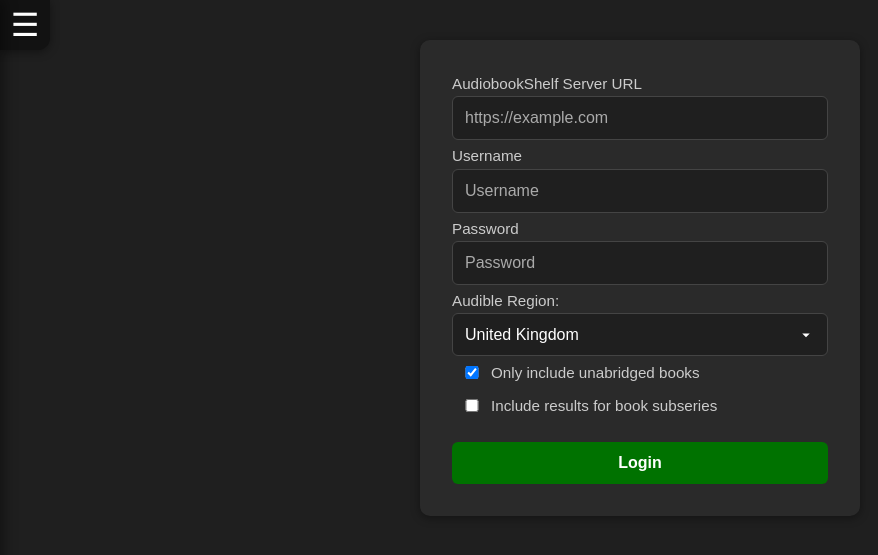
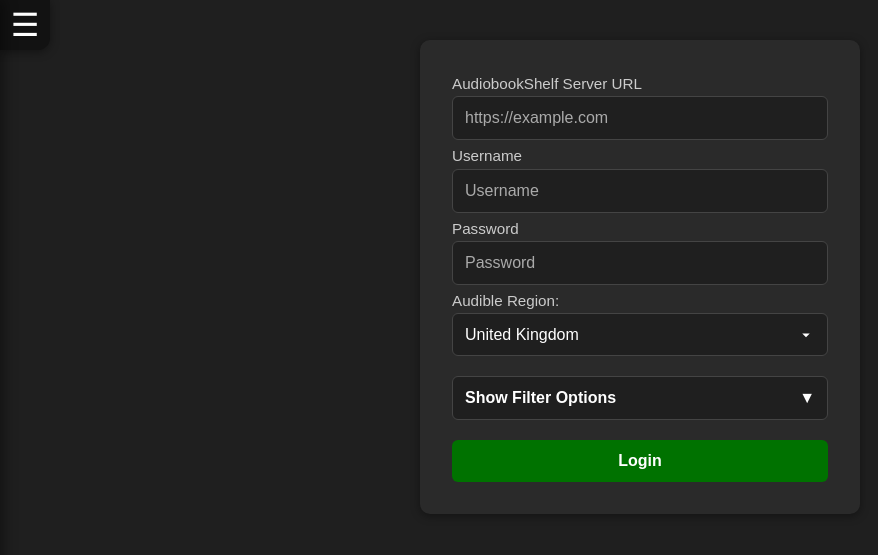
Before and after one commit to xFrieDSpuDx/completeseries, a PHP site: page / in a window 1280 px wide. Shown: the top 555 px of the page, without its empty margins (0-878 px from the left). Run offline with PHP 8.4, Linux system fonts and the light colour scheme.

Commit message:
Added advanced filtering and UI updates

```diff
--- a/index.html
+++ b/index.html
@@ -54,17 +54,38 @@
           <option value="br">Brazil</option>
         </select>
 
-        <div class="checkbox-row">
-          <input type="checkbox" id="filterUnabridged" checked />
-          <label for="filterUnabridged" class="label-checkbox"
-            >Only include unabridged books</label
-          >
-        </div>
-        <div class="checkbox-row">
-          <input type="checkbox" id="includeSubSeries" />
-          <label for="includeSubSeries" class="label-checkbox"
-            >Include results for book subseries</label
-          >
+        <!-- Filter Options Toggle -->
+        <button type="button" id="filterToggleButton" class="filter-toggle-button" style="display: flex; justify-content: space-between; width: 100%">
+          <span>Show Filter Options</span>
+          <span id="filterToggleIcon">▼</span>
+        </button>
+
+        <!-- Collapsible Filter Panel -->
+        <div id="filterPanel" class="filter-panel hidden">
+          <div class="checkbox-row">
+            <input type="checkbox" id="filterUnabridged" checked />
+            <label for="filterUnabridged" class="label-checkbox">Only include unabridged books</label>
+          </div>
+          <div class="checkbox-row">
+            <input type="checkbox" id="includeSubSeries" />
+            <label for="includeSubSeries" class="label-checkbox">Include results for book subseries</label>
+          </div>
+          <div class="checkbox-row">
+            <input type="checkbox" id="ignoreMultiBooks" />
+            <label for="ignoreMultiBooks" class="label-checkbox">Ignore multi-book audiobooks</label>
+          </div>
+          <div class="checkbox-row">
+            <input type="checkbox" id="ignoreNoPositionBooks" />
+            <label for="ignoreNoPositionBooks" class="label-checkbox">Ignore books with no position in a series</label>
+          </div>
+          <div class="checkbox-row">
+            <input type="checkbox" id="ignoreSubPositionBooks" />
+            <label for="ignoreSubPositionBooks" class="label-checkbox">Ignore books with a sub position in a series (e.g. #3.5)</label>
+          </div>
+          <div class="checkbox-row">
+            <input type="checkbox" id="ignoreFutureDateBooks" />
+            <label for="ignoreFutureDateBooks" class="label-checkbox">Ignore books that have not been released yet</label>
+          </div>
         </div>
 
         <button type="submit">Login</button>
--- a/scripts/dataCleaner.js
+++ b/scripts/dataCleaner.js
@@ -59,26 +59,79 @@ export function removeHiddenBooks(existingContent) {
  * @param {Array} seriesMetadata - Full metadata returned from Audible.
  * @returns {Array} - Array of book metadata objects missing from the library.
  */
-export function findMissingBooks(existingContent, seriesMetadata) {
-  const existingAsins = new Set(existingContent.map((book) => book.asin));
+export function findMissingBooks(existingContent, seriesMetadata, formData) {
+  const libraryASINs = new Set(existingContent.map(book => book.asin));
   const missingBooks = [];
 
   for (const series of seriesMetadata) {
-    for (const bookMetadata of series.response) {
-      const asin = bookMetadata.asin;
-      // Only add books that are viable, have an ASIN and are not duplicates of ones already added
-      if (
-        !existingAsins.has(asin) &&
-        isBookViable(bookMetadata) &&
-        !doesBookExistInArray(missingBooks, asin)
-      ) {
-        bookMetadata.seriesAsin = series.seriesAsin;
-        missingBooks.push(bookMetadata);
+    for (const book of series.response) {
+      const asin = book.asin;
+      const bookSeriesArray = book.series || [];
+      const releaseDate = book.releaseDate || new Date();
+
+      if (formData.ignoreNoPositionBooks && hasNoSeriesPosition(bookSeriesArray)) continue;
+      if (formData.ignoreMultiBooks && hasMultiplePositions(bookSeriesArray)) continue;
+      if (formData.ignoreSubPositionBooks && hasDecimalSeriesPosition(bookSeriesArray)) continue;
+      if (formData.ignoreFutureDateBooks && isReleaseInFuture(releaseDate)) continue;
+
+      const isViable = isBookViable(book);
+      const notAlreadyInLibrary = !libraryASINs.has(asin);
+      const notAlreadyInResults = !doesBookExistInArray(missingBooks, asin);
+
+      if (isViable && notAlreadyInLibrary && notAlreadyInResults) {
+        book.seriesAsin = series.seriesAsin;
+        missingBooks.push(book);
       }
     }
   }
 
   return missingBooks;
+}
+
+/**
+ * Determines whether a book has any associated series entry without a defined position.
+ *
+ * @param {Array<Object>} seriesArray - An array of series objects associated with a book.
+ * @returns {boolean} - True if any entry has a missing or undefined position ("N/A").
+ */
+function hasNoSeriesPosition(seriesArray) {
+  return seriesArray.some(entry => (entry.position || "N/A") === "N/A");
+}
+
+/**
+ * Determines whether a book belongs to a series entry that spans a range (e.g., "1-2").
+ *
+ * @param {Array<Object>} seriesArray - An array of series objects associated with a book.
+ *   Each object may contain a `position` field (e.g., "1", "1-2", "1.5").
+ * @returns {boolean} - True if any series entry has a hyphen in its position (e.g., multi-part volumes).
+ */
+function hasMultiplePositions(seriesArray) {
+  return seriesArray.some(entry => (entry.position || "N/A").includes('-'));
+}
+
+/**
+ * Checks whether a book belongs to a sub-position in a series (e.g., "1.5", "2.1").
+ *
+ * @param {Array<Object>} seriesArray - An array of series objects for a book.
+ * @returns {boolean} - True if any entry has a decimal-style position.
+ */
+function hasDecimalSeriesPosition(seriesArray) {
+  return seriesArray.some(entry => (entry.position || "N/A").includes('.'));
+}
+
+/**
+ * Checks if the given release date is today or a future date.
+ *
+ * @param {string|Date} releaseDateString - A date string (ISO format) or Date object.
+ *   If no release date is available, today's date should already be assigned by caller.
+ * @returns {boolean} - True if the release date is today or later.
+ */
+function isReleaseInFuture(releaseDateString) {
+  const releaseDate = new Date(releaseDateString);
+  const today = new Date();
+  today.setHours(0, 0, 0, 0);
+  releaseDate.setHours(0, 0, 0, 0);
+  return today <= releaseDate;
 }
 
 /**
--- a/scripts/formHandler.js
+++ b/scripts/formHandler.js
@@ -12,6 +12,10 @@ export function getFormData() {
     region: document.getElementById("audibleRegion").value,
     onlyUnabridged: document.getElementById("filterUnabridged").checked,
     includeSubSeries: document.getElementById("includeSubSeries").checked,
+    ignoreMultiBooks: document.getElementById("ignoreMultiBooks").checked,
+    ignoreNoPositionBooks: document.getElementById("ignoreNoPositionBooks").checked,
+    ignoreSubPositionBooks: document.getElementById("ignoreSubPositionBooks").checked,
+    ignoreFutureDateBooks: document.getElementById("ignoreFutureDateBooks").checked,
   };
 }
 
--- a/scripts/interactions.js
+++ b/scripts/interactions.js
@@ -14,12 +14,14 @@ export function initializeUIInteractions() {
   const booksModal = document.getElementById("booksModal");
   const visibilityManagerPanel = document.getElementById("visibilityManager");
   const openSettingsButton = document.getElementById("settingsToggle");
-  const closeVisibilityManagerButton = document.getElementById(
-    "closeVisibilityManager"
-  );
+  const closeVisibilityManagerButton = document.getElementById("closeVisibilityManager");
   const bookDetailModalOverlay = document.getElementById("bookDetailModalOverlay");
   const bookDetailModal = document.getElementById("bookDetailModal");
   const closeBookDetail = document.getElementById("closeBookDetail");
+  // Toggle visibility of the advanced filter panel
+  const advancedFilterToggle = document.getElementById("filterToggleButton");
+  const filterPanel = document.getElementById("filterPanel");
+  const iconSpan = document.getElementById("filterToggleIcon");
 
   /**
    * Closes the books modal and overlay
@@ -44,7 +46,8 @@ export function initializeUIInteractions() {
     bookDetailModalOverlay.classList.remove("active");
     closeBookDetail.classList.remove("active");
     bookDetailModal.style.pointerEvents = "none";
-    bookDetailModal.style.transform = bookDetailModalAnchor || "translateX(-50%) scale(0)";
+    bookDetailModal.style.transform =
+      bookDetailModalAnchor || "translateX(-50%) scale(0)";
     // Transition, hide modal, remove click events
     bookDetailModal.classList.remove("active");
     bookDetailModal.style.pointerEvents = "none";
@@ -80,11 +83,31 @@ export function initializeUIInteractions() {
     );
   }
 
+  // Add click event to the book modal close button
   if (closeBookDetail) {
     closeBookDetail.addEventListener("click", closeBookDetailModal);
   }
 
+  // Add click event to the book detail modal overlay
   if (bookDetailModalOverlay) {
     bookDetailModalOverlay.addEventListener("click", closeBookDetailModal);
   }
+
+  // Ensure the required elements exist before attaching listeners
+  if (advancedFilterToggle && filterPanel && iconSpan) {
+    advancedFilterToggle.addEventListener("click", () => {
+      // Toggle active class for the button
+      advancedFilterToggle.classList.toggle("active");
+      // Determine current visibility state
+      const isVisible = filterPanel.style.display === "block";
+      // Toggle visibility
+      filterPanel.style.display = isVisible ? "none" : "block";
+      // Update icon arrow direction
+      iconSpan.textContent = isVisible ? "▼" : "▲";
+      // Update button text to reflect the state
+      advancedFilterToggle.querySelector("span").textContent = isVisible
+        ? "Show Filter Options"
+        : "Hide Filter Options";
+    });
+  }
 }
--- a/scripts/main.js
+++ b/scripts/main.js
@@ -47,7 +47,8 @@ document.addEventListener("DOMContentLoaded", () => {
       // Remove existing content from the Audible return
       const missingBooks = findMissingBooks(
         existingContent.seriesAllASIN,
-        seriesMetadata
+        seriesMetadata,
+        formData
       );
       // Group books by series to make it easier to render
       const groupedMissingBooks = groupBooksBySeries(missingBooks, formData.includeSubSeries);
--- a/styles/style.css
+++ b/styles/style.css
@@ -41,7 +41,7 @@ body {
 
 /* ---------- ACCESSIBILITY FOCUS ---------- */
 a:focus,
-button:focus,
+button:focus:not(.filter-toggle-button),
 input:focus,
 select:focus,
 .audible-btn:focus {
@@ -76,6 +76,7 @@ form {
   flex-direction: column;
 }
 
+.filter-toggle-button,
 form input,
 form select,
 form button {
@@ -87,11 +88,23 @@ form button {
   width: 100%;
 }
 
+.filter-panel,
+.filter-toggle-button,
 form input,
 form select {
   background-color: var(--primary-bg);
   color: var(--text);
   border: 1px solid var(--border);
+}
+
+.filter-toggle-button.active {
+  border-bottom-left-radius: 0;
+  border-bottom-right-radius: 0;
+}
+
+.filter-panel {
+  border-top: 0;
+  border-radius: 0.375rem;
 }
 
 form select {
@@ -116,6 +129,7 @@ form select:focus {
   outline: none;
 }
 
+.filter-toggle-button:hover,
 form input:hover,
 form select:hover {
   border-color: var(--success);
@@ -125,11 +139,19 @@ form input::placeholder {
   color: #aaa;
 }
 
+.filter-panel.hidden {
+  display: none;
+}
+
 .checkbox-row {
   display: grid;
   grid-template-columns: 1em auto;
   gap: 0.5em;
   cursor: pointer;
+}
+
+.checkbox-row:hover {
+  background-color: var(--secondary-bg);
 }
 
 input[type="checkbox"] {
@@ -146,7 +168,7 @@ form button {
   margin-top: 1.25rem;
 }
 
-form button:hover {
+form button:hover:not(.filter-toggle-button) {
   background-color: var(--success-hover);
 }
 
```
Also changed, not shown: 1 other file.
